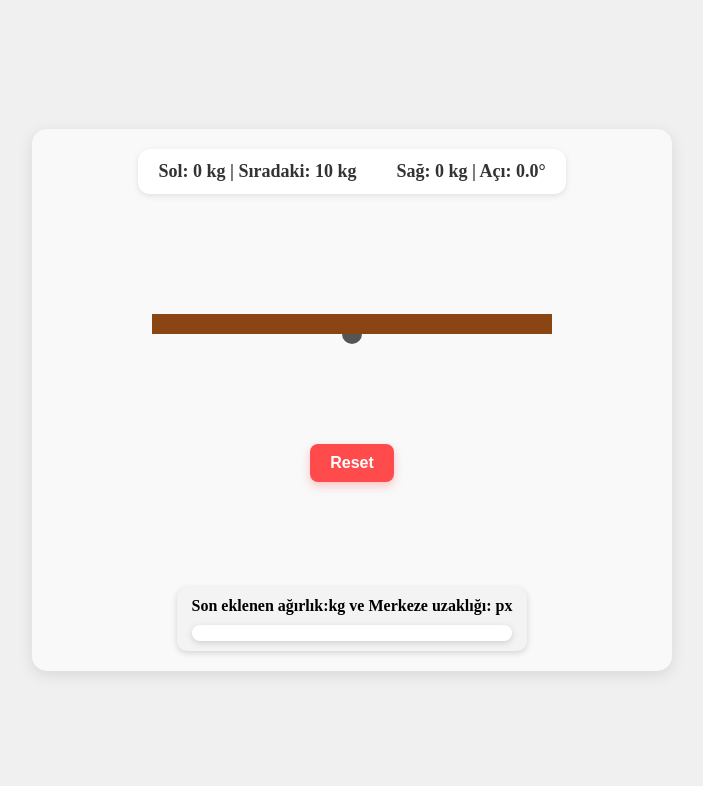
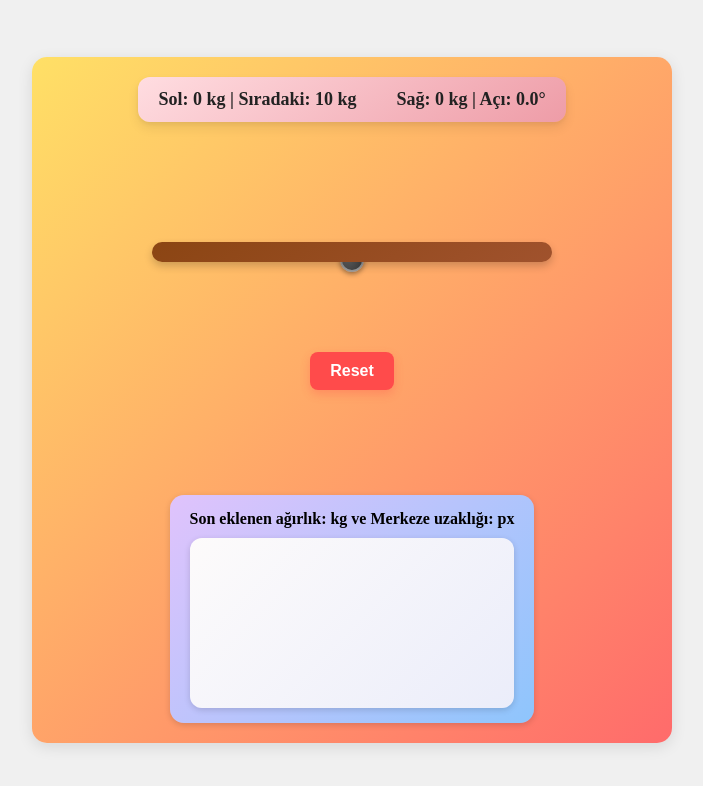
Before and after one commit to cemyyldz/ogulcem-yildiz-seesaw, a plain HTML site: page index.html in a window 1280 px wide. Shown: the whole page, without its empty margins (288-991 px from the left). Drawn offline with Linux system fonts and the light colour scheme.

Commit message:
update ui

```diff
--- a/css/styles.css
+++ b/css/styles.css
@@ -18,7 +18,7 @@ body{
     justify-content: center;
     align-items: center;
     gap: 90px;
-    background: #f9f9f9;
+    background: linear-gradient(135deg, #ffe066, #ff6b6b);
     border-radius: 15px;
     box-shadow: 0 4px 15px rgba(0,0,0,0.1);
 }
@@ -33,9 +33,11 @@ body{
     left: 0;
     width: 100%;
     height: 20px;
-    background-color: #8b4513;
+    background: linear-gradient(145deg, #8b4513, #a0522d);
+    border-radius: 10px;
     transform-origin: center bottom;
     transition: transform 0.4s ease-out;
+    box-shadow: 0 4px 8px rgba(0,0,0,0.2);
 }
 .pivot{
     position: absolute;
@@ -44,8 +46,10 @@ body{
     transform: translateX(-50%);
     width: 20px;
     height: 20px;
-    background-color: #555;
+    background: radial-gradient(circle at 30% 30%, #777, #333);
     border-radius: 50%;
+    box-shadow: 0 2px 5px rgba(0,0,0,0.4);
+    border: 2px solid #999;
 }
 .weight{
     position: absolute;
@@ -76,13 +80,17 @@ body{
     font-size: 18px;
     font-weight: 700;
     padding: 12px 20px;
-    background-color: #ffffff;
+    background: linear-gradient(145deg, #ffdde1, #ee9ca7);
     border-radius: 12px;
-    box-shadow: 0 2px 6px rgba(0,0,0,0.1);
-    color: #333;
+    box-shadow: 0 6px 12px rgba(0,0,0,0.08), 0 2px 4px rgba(0,0,0,0.05);
+    color: #222;
+    transition: transform 0.2s ease, box-shadow 0.2s ease;
+}
+.weights-info:hover {
+    transform: translateY(-2px);
+    box-shadow: 0 10px 20px rgba(0,0,0,0.12), 0 4px 8px rgba(0,0,0,0.06);
 }
 #reset-btn{
-    margin-top: 20px;
     padding: 10px 20px;
     background: #ff4b4b;
     color: white;
@@ -107,13 +115,17 @@ body{
 
 .weight-detail-box{
     margin-top: 15px;
-    padding: 10px 15px;
-    background: #f3f3f3;
-    border-radius: 10px;
+    padding: 15px 20px;
+    background: linear-gradient(135deg, #e0c3fc, #8ec5fc);
+    border-radius: 14px;
     box-shadow: 0 2px 6px rgba(0,0,0,0.15);
     font-size: 16px;
     text-align: center;
     font-weight: 600;
+}
+.weight-detail-box:hover {
+    transform: translateY(-2px);
+    box-shadow: 0 10px 20px rgba(0,0,0,0.12), 0 4px 8px rgba(0,0,0,0.06);
 }
 .history-item {
   margin-top: 5px;
@@ -122,17 +134,24 @@ body{
   border-radius: 6px;
   box-shadow: 0 1px 3px rgba(0,0,0,0.1);
   font-size: 14px;
+  font-weight: 500;
+  color: #333;
 }
 #history-list {
-    max-height: 150px;
+    height: 150px;
     overflow-y: auto;
     display: flex;
     flex-direction: column;
     margin-top: 10px;
-    padding: 8px;
-    background: #ffffff;
-    border-radius: 8px;
+    padding: 10px;
+    background: linear-gradient(135deg, #fdfbfb, #ebedfa);
+    border-radius: 12px;
     box-shadow: 0 2px 6px rgba(0,0,0,0.15);
+    transition: box-shadow 0.2s ease, transform 0.2s ease;
+}
+#history-list:hover {
+    transform: translateY(-1px);
+    box-shadow: 0 10px 20px rgba(0,0,0,0.12), 0 4px 8px rgba(0,0,0,0.06);
 }
 
 #history-list div {
--- a/js/app.js
+++ b/js/app.js
@@ -22,9 +22,12 @@ seesaw.addEventListener('click', (e) => {
   weightDiv.style.bottom = '20px';
   weightDiv.textContent = weightValue + "kg";
 
+  const randomColor = `hsl(${Math.floor(Math.random() * 360)}, 70%, 55%)`;
+  weightDiv.style.background = `linear-gradient(145deg, ${randomColor}, ${randomColor})`;
+
 
   seesawElement.appendChild(weightDiv);
-  weights.push({ x: clickX, weight: weightValue });
+  weights.push({ x: clickX, weight: weightValue, color: randomColor });
   localStorage.setItem("weightsData", JSON.stringify(weights));
 
 
@@ -103,6 +106,7 @@ function loadFromStorage() {
       weightDiv.style.left = `${obj.x - 10}px`;
       weightDiv.style.bottom = `20px`;
       weightDiv.textContent = obj.weight + "kg";
+      weightDiv.style.background = `linear-gradient(145deg, ${obj.color}, ${obj.color})`;
       seesawElement.appendChild(weightDiv);
     });
   }
@@ -120,6 +124,7 @@ function loadFromStorage() {
         div.textContent = `Eklenen ağırlık: ${item.weight} kg | Merkeze uzaklık: ${item.distance} px`;
         historyList.appendChild(div);
       });
+      historyList.scrollTop = historyList.scrollHeight;
     }
   }
 
```
Also changed, not shown: index.html (+1 -1 lines).
